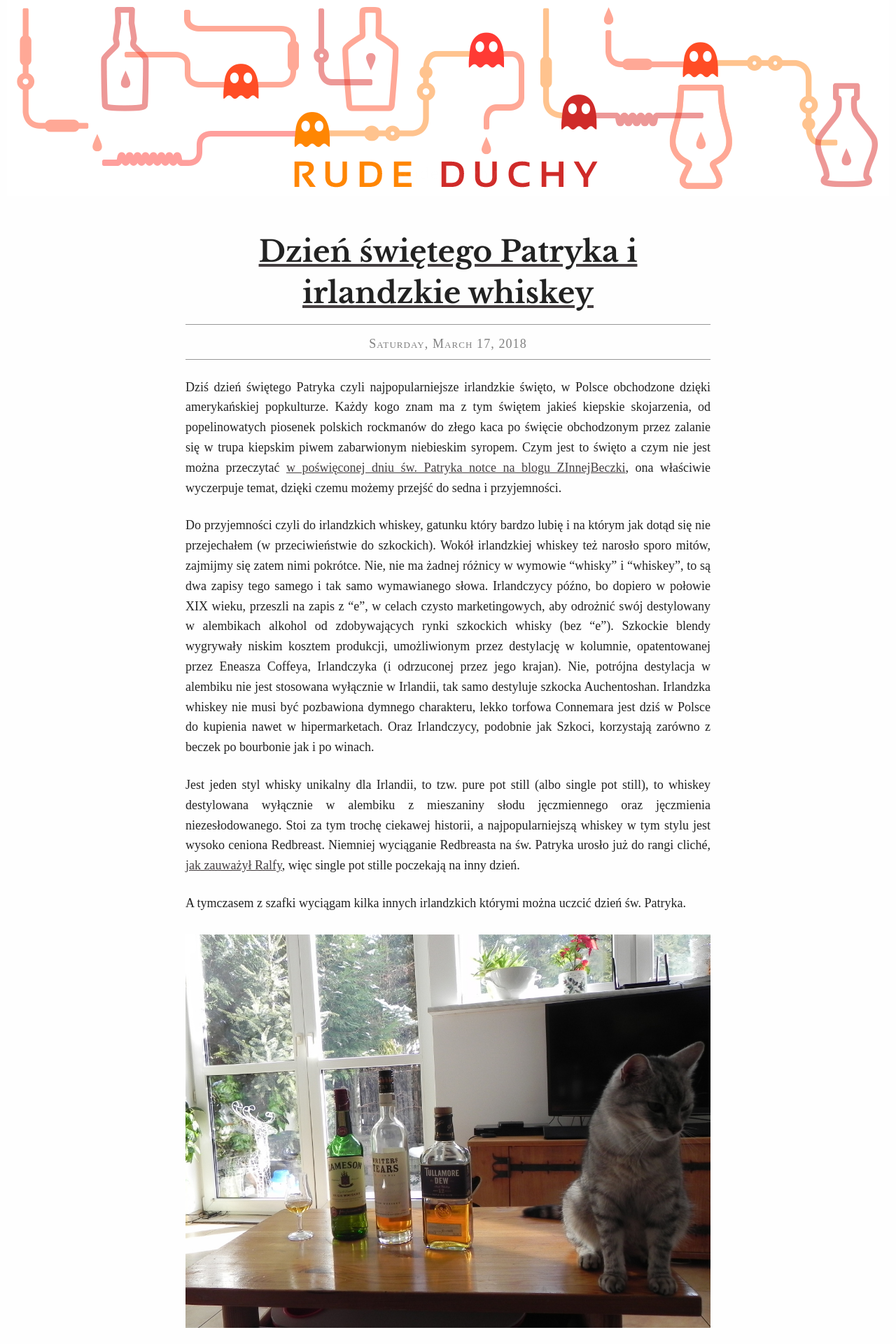
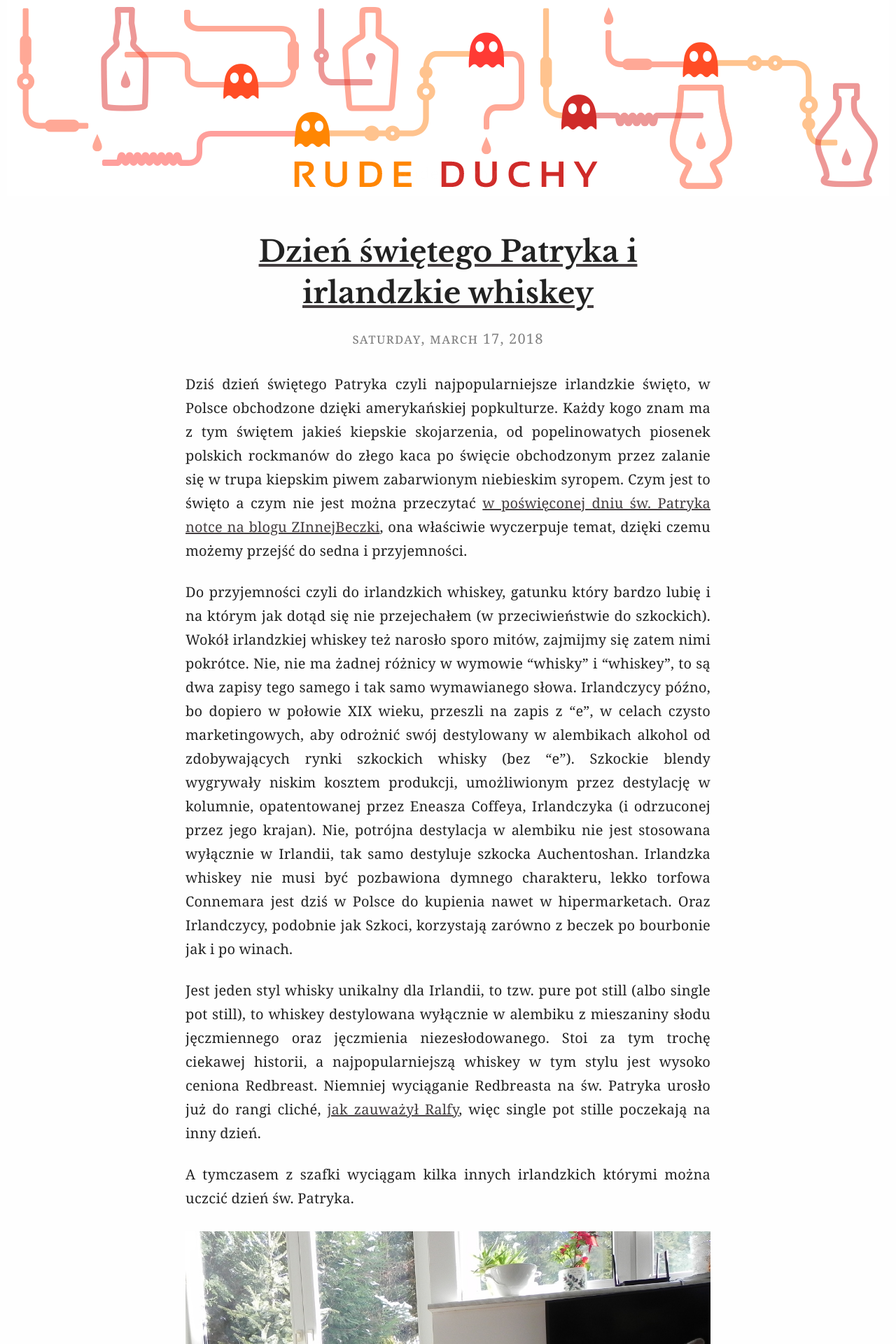
Before and after one commit to tomash/rudeduchy, a Jekyll site: the page built from index.html, in a window 1280 px wide. Shown: the top 1920 px of the page at 70% size. Built offline with Jekyll 4.4.1, drawn with Linux system fonts in a browser that asks for light colours; the list of posts is cut into pages by our own code.

Commit message:
css tweaks with kya

```diff
--- a/css/screen.scss
+++ b/css/screen.scss
@@ -7,11 +7,11 @@
 
 // base-font-family: "adobe-caslon-pro", "Adobe Caslon Pro", serif;
 // caption-font-family: "ltc-bodoni-175", "Libre Baskerville", serif;
-$base-font-family: "Times New Roman", serif;
-$caption-font-family: "Times New Roman", serif;
+$base-font-family: Georgia,Cambria,"Times New Roman",Times,serif;
+$caption-font-family: Georgia,Cambria,"Times New Roman",Times,serif;
 $banner-font-family: "Sanchez", serif;
 $title-font-family: "Libre Baskerville", serif;
-$base-font-size:   18px;
+$base-font-size:   20px;
 $base-font-weight: 400;
 $base-line-height: 1;
 
@@ -54,3 +54,44 @@
         "layout",
         "modules"
 ;
+
+.post-date {
+  font-variant: all-petite-caps;
+  border-top: none;
+  border-bottom: none;
+}
+
+.wf-inactive .post-date, .wf-loading .post-date {
+  padding-top: 11px;
+}
+
+.post-body {
+  letter-spacing: 0.01em;
+
+
+  p {
+    line-height: 1.7;
+  }
+
+  ol, ul {
+    li {
+      line-height: 1.3;
+      margin-bottom: 0.5em;
+    }
+  }
+
+  blockquote {
+    line-height: 1.3;
+  }
+
+}
+
+.post-image-caption {
+  &::after {
+      display: block;
+      content: "";
+      width: 185px;
+      margin: 23px auto 30px;
+      border-bottom: 5px solid $border-color;
+  }
+}
```
